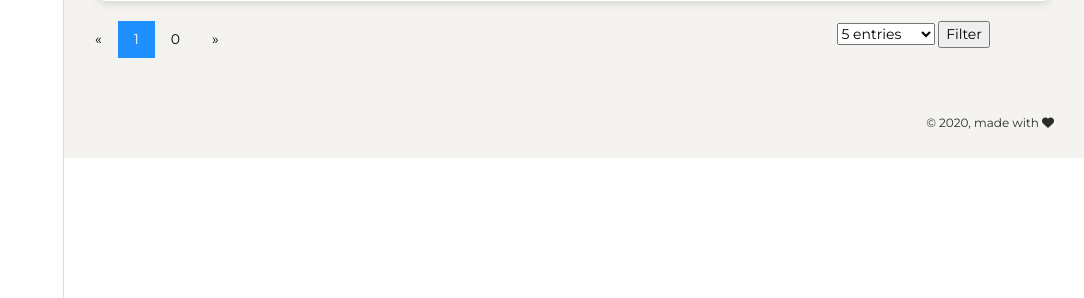
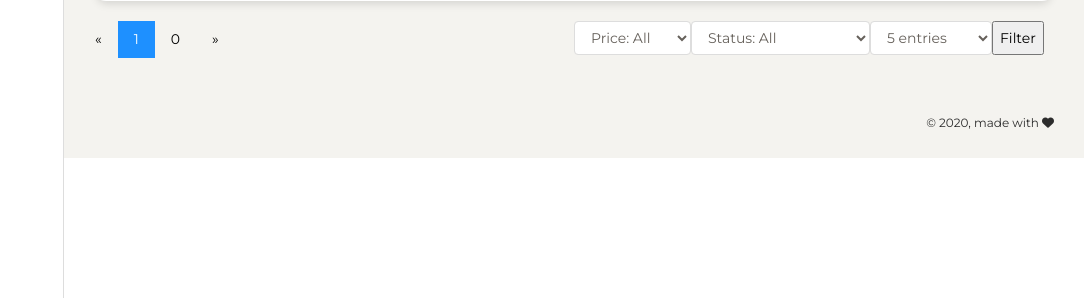
Before and after one commit to thanhhao98/webAss2, a PHP site: page /admin/manage_dish.php in a window 1280 px wide. Shown: the part 293-591 px from the top of the page, without its empty margins (196-1280 px from the left). Run offline with PHP 8.4, Linux system fonts and the light colour scheme; the visitor is signed in with stand-in values (Sample User, id 1); data that the repository does not hold is empty; some libraries are stand-ins or nearby versions.

Commit message:
Add filters for manage dishes page

```diff
--- a/src/admin/manage_dish.php
+++ b/src/admin/manage_dish.php
@@ -5,11 +5,15 @@
         exit;
     }
     include ("../models/db.php");
+    // Filter
+    (isset($_GET["dish_status"])) ? $dish_status = $_GET["dish_status"] : $dish_status=-1;
+    (isset($_GET["dish_price_range"])) ? $dish_price_range = $_GET["dish_price_range"] : $dish_price_range=0;
+    //echo "<script>console.log('1: " . $dish_status . "' );</script>";
+    // Get dishes
     $db = New DbBase();
     $Dishes = new Dishes($db);
-    $total = $Dishes->getTotalDishCount();
+    $total = $Dishes->getTotalDishCount($dish_status, $dish_price_range);
     (isset($_GET["num_per_page"])) ? $num_per_page = $_GET["num_per_page"] : $num_per_page=5;
-    //echo "<script>console.log('Debug Objects: " . $_GET["num_per_page"] . "' );</script>";
     $total_pages = ceil($total / $num_per_page);
     // Check that the page number is set.
     if(!isset($_GET['page'])){
@@ -21,7 +25,21 @@
     // Calculate the starting number
     $start_idx = ($_GET['page'] - 1) * $num_per_page;
     // SQL Query
-    $query = 'SELECT * FROM `Dishes` LIMIT ' . $start_idx . ', ' . $num_per_page;
+    $condition_status = 1;
+    if ($dish_status > -1){
+        $condition_status = "(`status` = $dish_status)";
+    }
+    $condition_price = 1;
+    if ($dish_price_range > 0){
+        $low = $dish_price_range;
+        $high = $dish_price_range + 2;
+        if ($low == 4){
+            $high += 1;
+        }
+        $condition_price = "(`price` BETWEEN $low AND $high)";
+    }
+    $query = 'SELECT * FROM `Dishes` WHERE ' . $condition_status . ' AND ' . $condition_price . ' LIMIT ' . $start_idx . ', ' . $num_per_page;
+    //echo "<script>console.log('2: " . $query . "' );</script>";
     $dishes = $db->query($query);
 ?>
 <!DOCTYPE html>
@@ -197,7 +215,14 @@
                               echo '<td>'.$dish['name'].'</td>';
                               echo '<td>'.$dish['descriptions'].'</td>';
                               echo '<td>'.$dish['price'].'</td>';
-                              echo '<td>'.$dish['status'].'</td>';
+                              echo '<td>';
+                              if ($dish['status'] == 1){
+                                  echo 'Available';
+                              }
+                              else {
+                                  echo 'Unavailable';
+                              }
+                              echo '</td>';
                               echo "<td><a href=\"dish.php?id=$dish[id]\" class=\"btn btn-primary btn-round\"><i class=\"nc-icon nc-settings\"></i></a></td>";
                               echo '</tr>';
                           }
@@ -208,32 +233,43 @@
               </div>
             </div>
             <div class="row ">
-                <div class="pagination text-right col-md-9">
+                <div class="pagination text-right col-md-6">
                   <?php
                       $prev_page = $_GET['page'] > 1 ? $_GET['page'] - 1 : 1;
-                      echo '<a href="?page=' . $prev_page . '&num_per_page=' . $num_per_page .'">&laquo;</a>';
+                      echo '<a href="?page=' . $prev_page . '&dish_status=' . $dish_status . '&dish_price_range=' . $dish_price_range . '&num_per_page=' . $num_per_page .'">&laquo;</a>';
                         foreach(range(1, $total_pages) as $page){
                             // Check if we're on the current page in the loop
                             if($page == $_GET['page']){
                                 echo '<a class="active">' . $page . '</a>';
                             }else if($page == 1 || $page == $total_pages || ($page >= $_GET['page'] - 5 && $page <= $_GET['page'] + 5)){
-                                echo '<a href="?page=' . $page .  '&num_per_page=' . $num_per_page .'">' . $page . '</a>';
+                                echo '<a href="?page=' . $page . '&dish_status=' . $dish_status . '&dish_price_range=' . $dish_price_range . '&num_per_page=' . $num_per_page .'">' . $page . '</a>';
                             }
                         }
                       $next_page = $_GET['page'] < $total_pages ? $_GET['page'] + 1 : $total_pages;
-                      echo '<a href="?page=' . $next_page . '&num_per_page=' . $num_per_page .'">&raquo;</a>';
+                      echo '<a href="?page=' . $next_page . '&dish_status=' . $dish_status . '&dish_price_range=' . $dish_price_range . '&num_per_page=' . $num_per_page .'">&raquo;</a>';
                   ?>
                 </div>
-                <div class="col-md-3">
-                    <form method="get">
-                      <select name="num_per_page">
+                <div class="col-md-6">
+                    <form method="get" class="row">
+                      <select name="dish_price_range" class="form-control" style="width: auto;">
+                        <option value="0"<?=$dish_price_range == 0 ? ' selected="selected"' : '';?>>Price: All</option>
+                        <option value="1"<?=$dish_price_range == 1 ? ' selected="selected"' : '';?>>Price: 1-3</option>
+                        <option value="4"<?=$dish_price_range == 4 ? ' selected="selected"' : '';?>>Price: 4-7</option>
+                        <option value="8"<?=$dish_price_range == 8 ? ' selected="selected"' : '';?>>Price: 8-10</option>
+                      </select>
+                      <select name="dish_status" class="form-control" style="width: auto;">
+                        <option value="-1"<?=$dish_status == -1 ? ' selected="selected"' : '';?>>Status: All</option>
+                        <option value="1"<?=$dish_status == 1 ? ' selected="selected"' : '';?>>Status: Available</option>
+                        <option value="0"<?=$dish_status == 0 ? ' selected="selected"' : '';?>>Status: Unavailable</option>
+                      </select>
+                      <select name="num_per_page" class="form-control" style="width: auto;">
                         <option value="5"<?=$num_per_page == 5 ? ' selected="selected"' : '';?>>5 entries</option>
                         <option value="10"<?=$num_per_page == 10 ? ' selected="selected"' : '';?>>10 entries</option>
                         <option value="25"<?=$num_per_page == 25 ? ' selected="selected"' : '';?>>25 entries</option>
                         <option value="50"<?=$num_per_page == 50 ? ' selected="selected"' : '';?>>50 entries</option>
                         <option value="100"<?=$num_per_page == 100 ? ' selected="selected"' : '';?>>100 entries</option>
                       </select>
-                      <input type="submit" name="submit" value="Filter"/>
+                      <input type="submit" name="submit" style="width: auto;" value="Filter"/>
                     </form>
                 </div>
             </div>
--- a/src/models/db.php
+++ b/src/models/db.php
@@ -113,8 +113,21 @@ class Dishes{
 	    $sql = sprintf($this->insertFormat, self::NAME_TABLE, $name, $price, $descriptions, $image, $status, $lastUpdatedByAdmin);
 	    return $this->db->query($sql);
 	}
-        public function getTotalDishCount(){
-            $query = "SELECT COUNT(*) as `total` FROM `Dishes`";
+        public function getTotalDishCount($status, $price_range){
+            $condition_status = 1;
+            if ($status > -1){
+                $condition_status = "(`status` = '$status')";
+            }
+            $condition_price = 1;
+            if ($price_range > 0){
+                $low = $price_range;
+                $high = $price_range + 2;
+                if ($low == 4){
+                    $high += 1;
+                }
+                $condition_price = "(`price` BETWEEN '$low' AND '$high')";
+            }
+            $query = "SELECT COUNT(*) as `total` FROM `Dishes` WHERE " . $condition_status . " AND " .$condition_price;
             $result = $this->db->query($query);
             $total = $result->fetch_assoc()["total"];
             return $total;
```
Also changed, not shown: src/admin/dish.php (+11 -8 lines).
